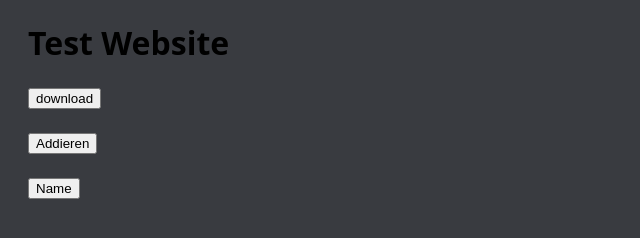
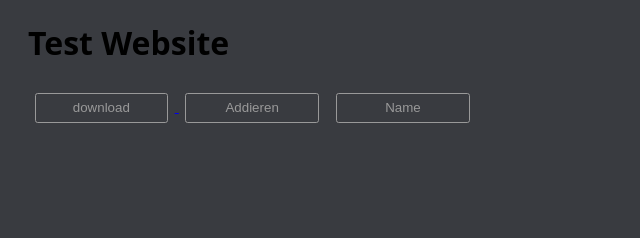
Before and after one commit to tobfd/website.ts, a plain HTML site: page index.html in a window 1280 px wide. Shown: the whole page, without its empty margins (0-640 px from the left). Drawn offline with Linux system fonts and the light colour scheme.

Commit message:
add a better button design in the style.css

```diff
--- a/style.css
+++ b/style.css
@@ -4,3 +4,39 @@ body{
     padding-left: 20px;
     padding-right: 20px;
 }
+input[type="button"] {
+    position: relative;
+    margin: 0.5em;
+    padding: .5em 1em;
+    width: 10em;
+    background: transparent;
+    color: #999999;
+    border: thin solid #999999;
+    border-radius: .2em;
+    cursor: pointer;
+    transition: all ease 0.7s;
+    overflow: hidden;
+}
+input[type="button"]:hover {
+    outline: none;
+    background: #0f0fff52;
+    color: #999999;
+}
+button {
+    position: relative;
+    margin: 0.5em;
+    padding: .5em 1em;
+    width: 10em;
+    background: transparent;
+    color: #999999;
+    border: thin solid #999999;
+    border-radius: .2em;
+    cursor: pointer;
+    transition: all ease 0.7s;
+    overflow: hidden;
+}
+button:hover {
+    outline: none;
+    background: #0f0fff52;
+    color: #999999;
+}
```
Also changed, not shown: index.html (+1 -2 lines).
